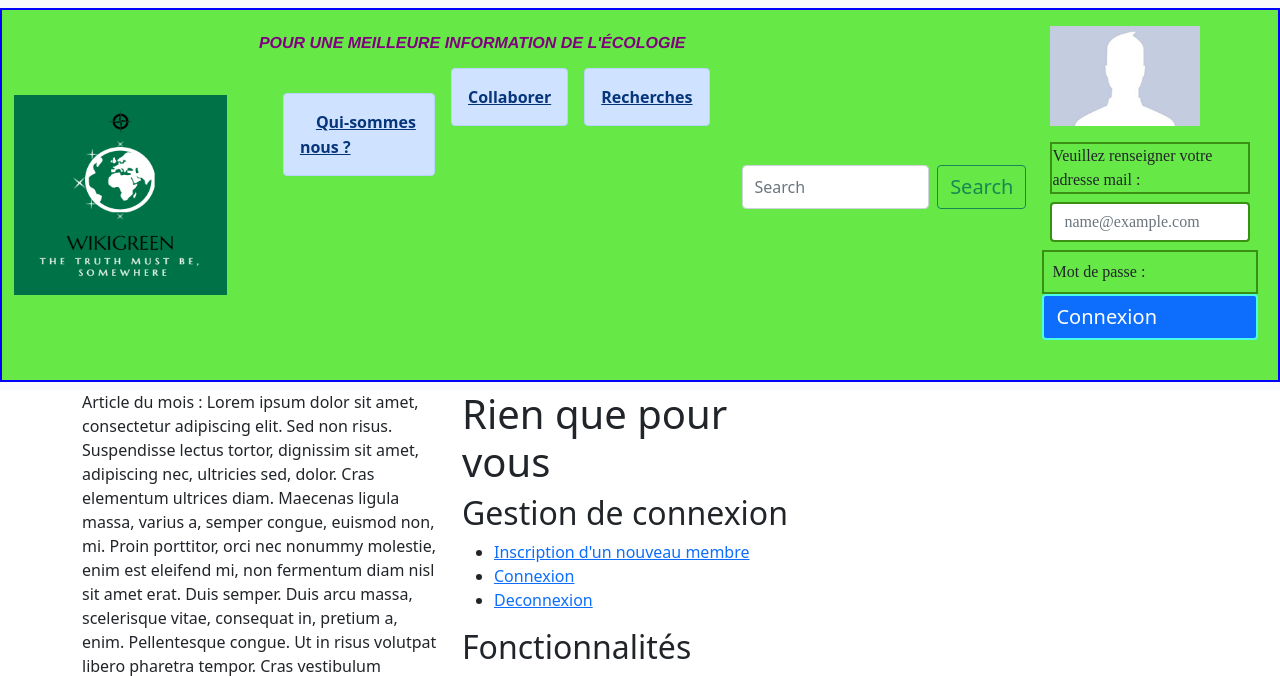
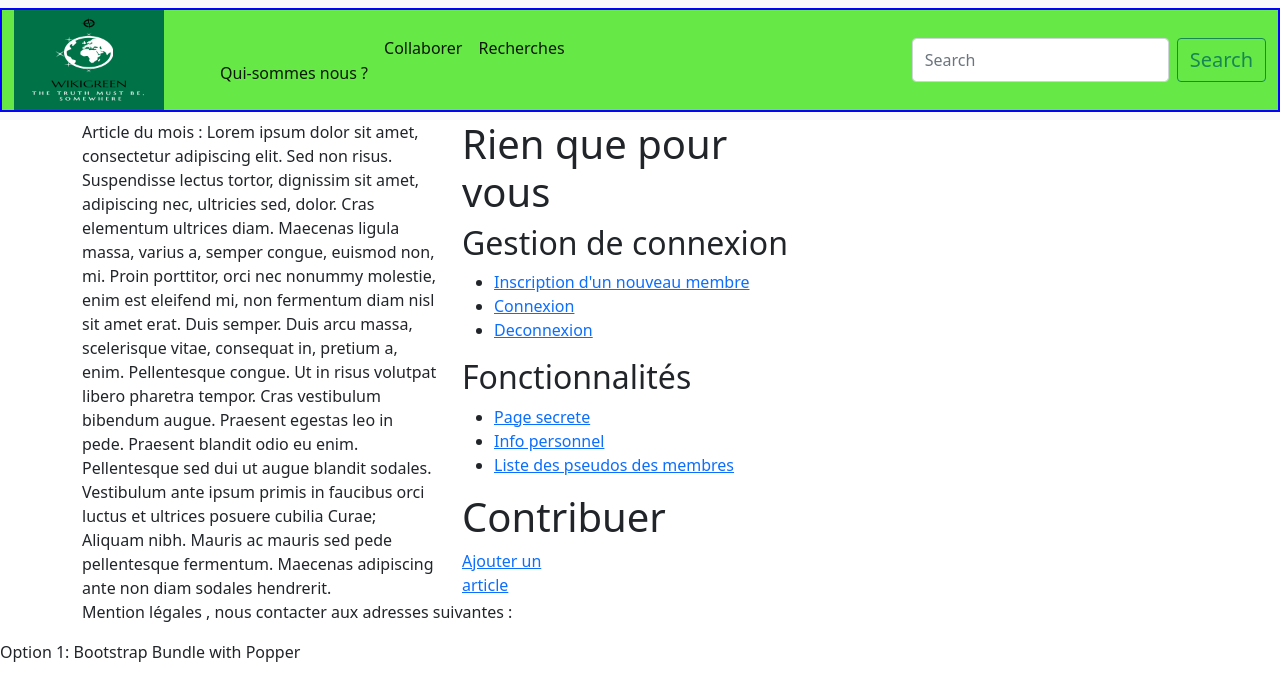
Before and after one commit to CThion/wikigreen, a PHP site: page /index.php in a window 1280 px wide. Shown: the top 676 px of the page. Run offline with PHP 8.4, Linux system fonts and the light colour scheme; a stand-in replaces the project's code that opens the database connection.

Commit message:
Modification de l'en tête
Réduction de l'en tête il demeure les trois boutons pour permettre la navigation

```diff
--- a/all-debutpage.inc.php
+++ b/all-debutpage.inc.php
@@ -5,6 +5,7 @@
   <!-- Required meta tags -->
   <meta charset="utf-8">
   <meta name="viewport" content="width=device-width, initial-scale=1">
+
 
   <!-- Bootstrap CSS : lien avec styles prédéfinis bootstaps-->
   <link href="https://cdn.jsdelivr.net/npm/bootstrap@5.0.0-beta3/dist/css/bootstrap.min.css" rel="stylesheet" integrity="sha384-eOJMYsd53ii+scO/bJGFsiCZc+5NDVN2yr8+0RDqr0Ql0h+rP48ckxlpbzKgwra6" crossorigin="anonymous">
@@ -17,76 +18,38 @@
 
 <body>
   <header>
+
     <nav class="navbar navbar-expand-lg navbar-light bg-light">
+
       <div class="container-fluid">
-
-        <img src="images/logo/logo-wikigreen/logo-1/logo300.png" alt="Logo du site" width="250" height="200" /> <a class="navbar-brand" href="#">
-		<div class="d-flex flex-row bd-highlight mb-3">
-
-			<div class="d-flex flex-column bd-highlight mb-3">
-
-			<div class="p-2 bd-highlight">
-			</div>
+	  <img src="images/logo/logo-wikigreen/logo-1/logo300.png" alt="Logo du site" width="150" height="100" /> <a class="navbar-brand" href="">
 
 
-		 <div class="align-self-xl-center">
-		 <span class="navbar-brand mb-3 h1" id = "Citation">Pour une meilleure information de l'écologie </span>
-		 </div>
 
-		<div class="d-flex flex-row bd-highlight mb-3">
-		 <div class="p-2 bd-highlight">
-		 <div class="alert alert-primary" role="alert">
-		 <a href="Qui-sommes-nous.php" class="alert-link">Qui-sommes nous ?</a>
-		 </div>
-		</div>
-		 <div class="p-2 bd-highlight">
-		 <div class="alert alert-primary" role="alert">
-		 <a href="collaborer.php" class="alert-link">Collaborer</a>
-		 </div>
-		 </div>
 
-		 <div class="p-2 bd-highlight">
-		 <div class="alert alert-primary" role="alert">
-		 <a href="recherches.php" class="alert-link">Recherches</a>
-		 </div>
-		</div>
-		</div>
+		<div class="collapse navbar-collapse" id="navbarSupportedContent">
+      <ul class="navbar-nav me-auto mb-2 mb-lg-0">
 
-		</div>
-		  <div class="p-2 bd-highlight">
-          <button class="navbar-toggler" type="button" data-bs-toggle="collapse" data-bs-target="#navbarSupportedContent" aria-controls="navbarSupportedContent" aria-expanded="false" aria-label="Toggle navigation">
+        <li class="nav-item">
+          <a class="nav-link active" id="centre" aria-current="page" href="Qui-sommes-nous.php"> Qui-sommes nous ? </a>
+        </li>
 
-            <span class="navbar-toggler-icon"></span>
+		<li class="nav-item">
+          <a class="nav-link active" aria-current="page" href="collaborer.php"> Collaborer </a>
+        </li>
 
-          </button>
-		  </div>
-          <div class="collapse navbar-collapse" id="navbarSupportedContent">
+		<li class="nav-item">
+          <a class="nav-link active" aria-current="page" href="recherche.php">Recherches</a>
+        </li>
 
-            <div class="p-2 bd-highlight">
-			<ul class="navbar-nav me-auto mb-2 mb-lg-0">
+      </ul>
+      <form class="d-flex">
+        <input class="form-control me-2" type="search" placeholder="Search" aria-label="Search">
+        <button class="btn btn-outline-success" type="submit">Search</button>
+      </form>
+    </div>
+	  </div>
 
-                <form class="d-flex">
-                  <input class="form-control me-2" type="search" placeholder="Search" aria-label="Search">
-                  <button class="btn btn-outline-success" type="submit">Search</button>
-                </form>
-
-			  </div>
-			  </ul>
-			<div class="d-flex justify-content-end">
-			<div class="p-2 bd-highlight">
-            <div class="d-flex flex-column bd-highlight mb-3">
-              <div class="p-2 bd-highlight"><img src="images/pp/test.jpg" alt="PP" width="150" height="100" /></div>
-              <div class="p-2 bd-highlight"><label for="exampleFormControlInput1" id="test2" class="form-label">Veuillez renseigner votre adresse mail : </label>
-                <input type="email" id="test2" class="form-control" id="exampleFormControlInput1" placeholder="name@example.com">
-              </div>
-              <div class="p-2 bd-highlight"  id="test2" >Mot de passe : </div>
-              <button type="button" class="btn btn-primary" id="Connexion">Connexion</button>
-            </div>
-			</div>
-		  </div>
-		  </div>
-      </div>
-	  </div>
 
     </nav>
   </header>
```
